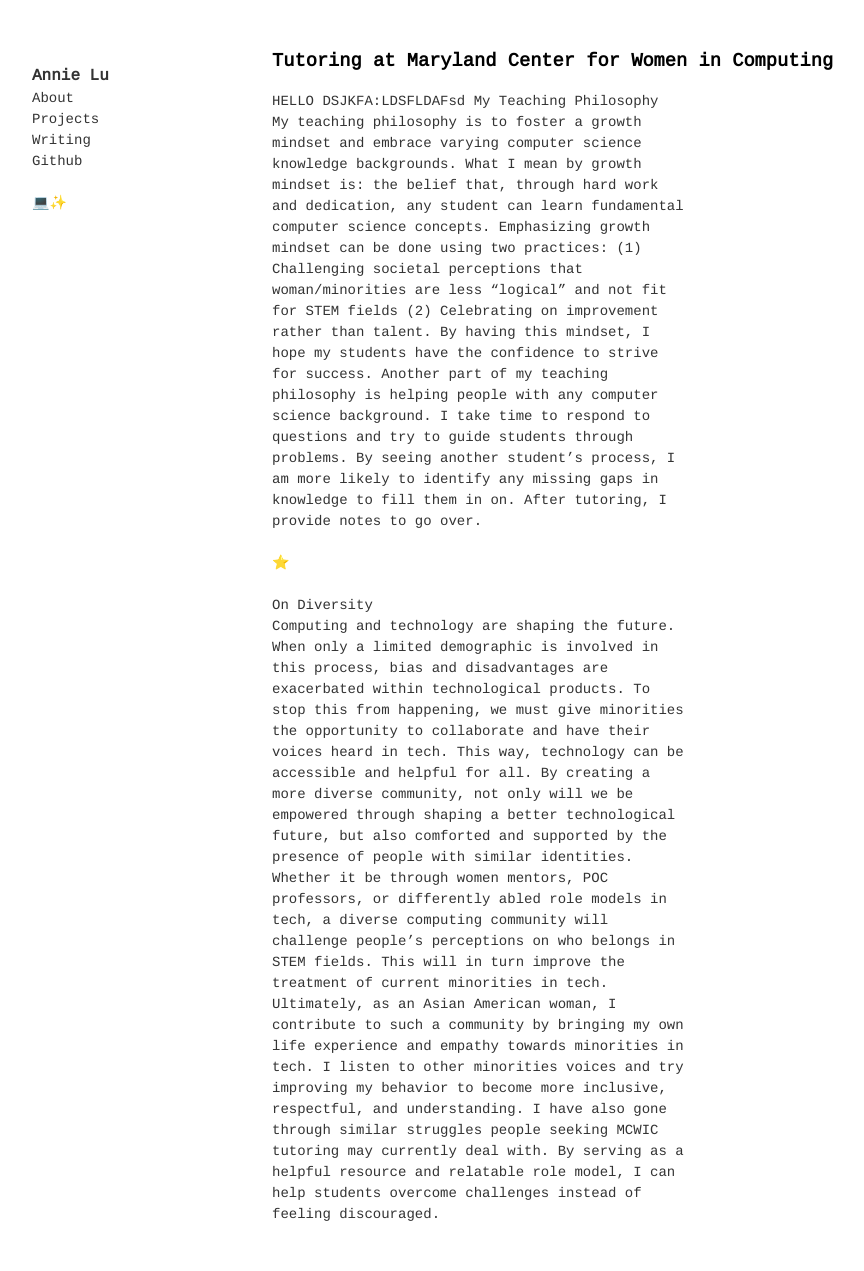
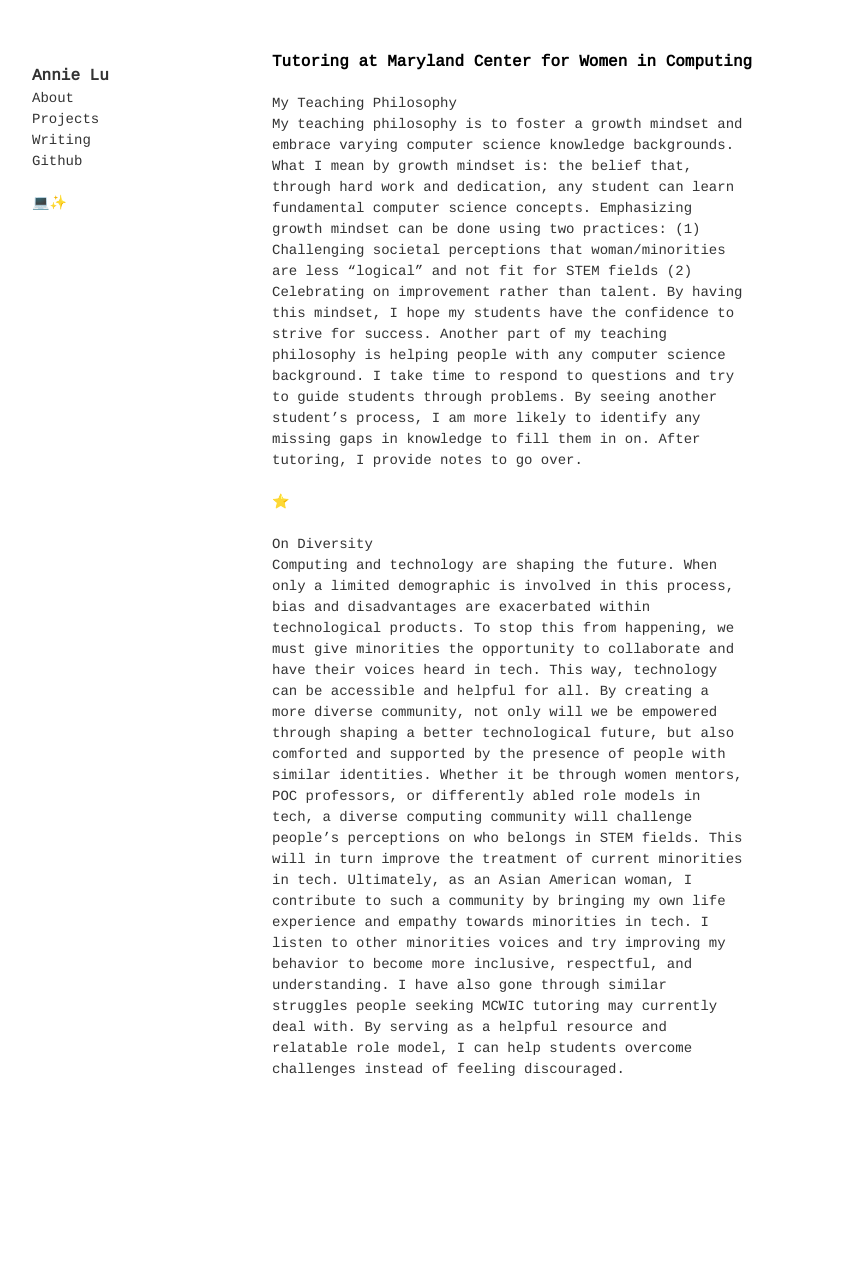
Before and after one commit to annie-lu/annie-lu.github.io, a Jekyll site: the page built from _posts/2019-01-14-Tutoring-At-MCWIC.html, in a window 1280 px wide. Shown: the whole page, without its empty margins (96-960 px from the left). Built offline with Jekyll 4.4.1, drawn with Linux system fonts in a browser that asks for light colours; after the commit the page ends 1126 px from its top, so only the background shows below that.

Commit message:
Update posts.html

```diff
--- a/_layouts/posts.html
+++ b/_layouts/posts.html
@@ -3,9 +3,8 @@ layout: default
 ---
 <div class="fl w-100 w-75-l pa3">
 <div class="post">
-  <h3 class="">{{ page.title | default: site.title }}</h3>
-<p class="f6 measure lh-copy dark-gray">
-	HELLO DSJKFA:LDSFLDAFsd
+  <h4 class="">{{ page.title | default: site.title }}</h4>
+<p class="f6 measure-wide lh-copy dark-gray">
   {{ content }}
 	</p>
 </article>
```
